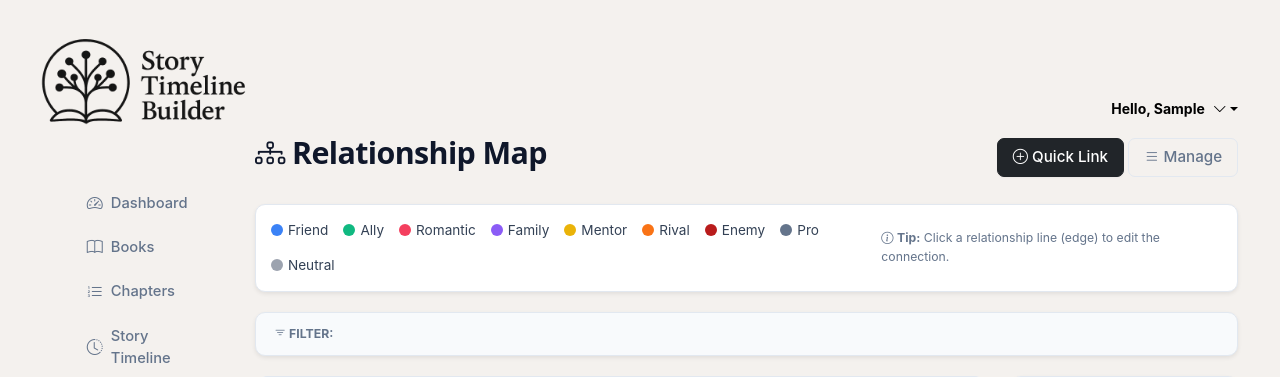
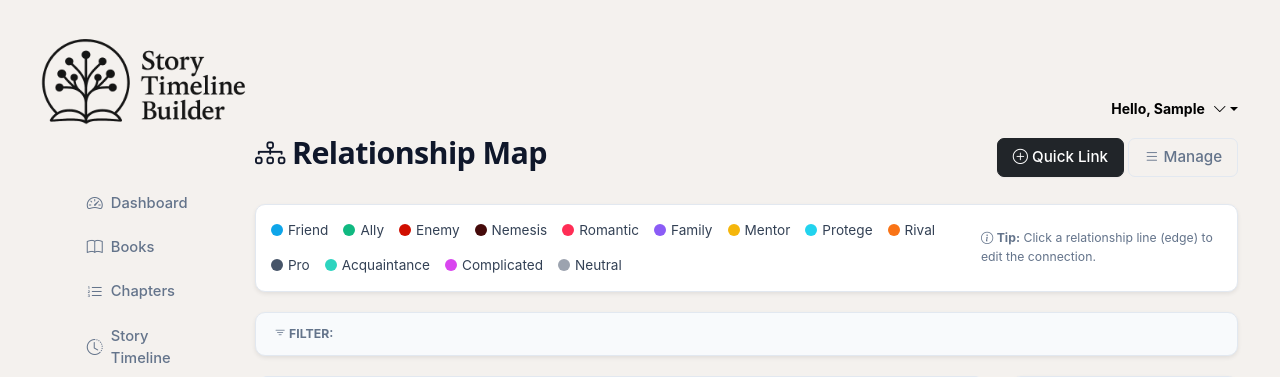
Before and after one commit to denmurray10/Story-timeline-builder, a Django app: page /relationships/map/ in a window 1280 px wide. Shown: the top 377 px of the page. Run offline with Django 5.2, Linux system fonts and the light colour scheme; the visitor is signed in with stand-in values (Sample User, id 1); data that the repository does not hold is empty; some libraries are stand-ins or nearby versions.

Commit message:
Updated colour pallete of the Relationship map

```diff
--- a/templates/timeline/relationship_map.html
+++ b/templates/timeline/relationship_map.html
@@ -176,28 +176,40 @@
 <div class="map-controls shadow-sm">
     <div class="legend">
         <div class="legend-item">
-            <div class="legend-color" style="background: #3b82f6;"></div> Friend
+            <div class="legend-color" style="background: #0ea5e9;"></div> Friend
         </div>
         <div class="legend-item">
             <div class="legend-color" style="background: #10b981;"></div> Ally
         </div>
         <div class="legend-item">
-            <div class="legend-color" style="background: #f43f5e;"></div> Romantic
+            <div class="legend-color" style="background: #d00e00;"></div> Enemy
+        </div>
+        <div class="legend-item">
+            <div class="legend-color" style="background: #450a0a;"></div> Nemesis
+        </div>
+        <div class="legend-item">
+            <div class="legend-color" style="background: #ff2d55;"></div> Romantic
         </div>
         <div class="legend-item">
             <div class="legend-color" style="background: #8b5cf6;"></div> Family
         </div>
         <div class="legend-item">
-            <div class="legend-color" style="background: #eab308;"></div> Mentor
+            <div class="legend-color" style="background: #f5b60b;"></div> Mentor
+        </div>
+        <div class="legend-item">
+            <div class="legend-color" style="background: #22d3ee;"></div> Protege
         </div>
         <div class="legend-item">
             <div class="legend-color" style="background: #f97316;"></div> Rival
         </div>
         <div class="legend-item">
-            <div class="legend-color" style="background: #b91c1c;"></div> Enemy
+            <div class="legend-color" style="background: #475569;"></div> Pro
         </div>
         <div class="legend-item">
-            <div class="legend-color" style="background: #64748b;"></div> Pro
+            <div class="legend-color" style="background: #2dd4bf;"></div> Acquaintance
+        </div>
+        <div class="legend-item">
+            <div class="legend-color" style="background: #d946ef;"></div> Complicated
         </div>
         <div class="legend-item">
             <div class="legend-color" style="background: #9ca3af;"></div> Neutral
@@ -278,11 +290,15 @@
                                                 <option value="friend">Friend</option>
                                                 <option value="ally">Ally</option>
                                                 <option value="enemy">Enemy</option>
+                                                <option value="nemesis">Nemesis</option>
                                                 <option value="romantic">Romantic</option>
                                                 <option value="family">Family</option>
                                                 <option value="mentor">Mentor</option>
+                                                <option value="protege">Protege / Apprentice</option>
                                                 <option value="rival">Rival</option>
                                                 <option value="professional">Professional</option>
+                                                <option value="acquaintance">Acquaintance</option>
+                                                <option value="complicated">Complicated / Ambiguous</option>
                                                 <option value="neutral">Neutral</option>
                                             </select>
                                         </div>
@@ -506,11 +522,15 @@
                                 <option value="friend">Friend</option>
                                 <option value="ally">Ally</option>
                                 <option value="enemy">Enemy</option>
+                                <option value="nemesis">Nemesis</option>
                                 <option value="romantic">Romantic</option>
                                 <option value="family">Family</option>
+                                <option value="mentor">Mentor</option>
+                                <option value="protege">Protege</option>
                                 <option value="professional">Professional</option>
                                 <option value="rival">Rival</option>
-                                <option value="mentor">Mentor</option>
+                                <option value="acquaintance">Acquaintance</option>
+                                <option value="complicated">Complicated</option>
                                 <option value="neutral">Neutral</option>
                             </select>
                         </div>
--- a/timeline/models.py
+++ b/timeline/models.py
@@ -518,7 +518,11 @@ class CharacterRelationship(models.Model):
         ('family', 'Family'),
         ('rival', 'Rival'),
         ('mentor', 'Mentor'),
+        ('protege', 'Protege / Apprentice'),
         ('professional', 'Professional'),
+        ('acquaintance', 'Acquaintance'),
+        ('complicated', 'Complicated / Ambiguous'),
+        ('nemesis', 'Nemesis'),
         ('neutral', 'Neutral'),
     ]
 
--- a/timeline/views.py
+++ b/timeline/views.py
@@ -756,14 +756,19 @@ def api_relationship_data(request):
         width = max(1, rel.strength / 2)
 
         # Style based on type
-        color = '#94a3b8' # Gray (Default)
-        if rel.relationship_type == 'romantic': color = '#f43f5e' # Rose
-        elif rel.relationship_type == 'enemy': color = '#ef4444' # Red
-        elif rel.relationship_type == 'rival': color = '#f59e0b' # Amber/Orange
-        elif rel.relationship_type == 'ally': color = '#10b981' # Emerald
-        elif rel.relationship_type == 'friend': color = '#0ea5e9' # Sky Blue
-        elif rel.relationship_type == 'mentor': color = '#8b5cf6' # Violet
-        elif rel.relationship_type == 'family': color = '#ec4899' # Pink
+        color = '#94a3b8'  # Gray (Default)
+        if rel.relationship_type == 'romantic': color = '#ff2d55'
+        elif rel.relationship_type == 'enemy': color = '#d00e00'
+        elif rel.relationship_type == 'nemesis': color = '#450a0a'
+        elif rel.relationship_type == 'rival': color = '#f97316'
+        elif rel.relationship_type == 'ally': color = '#10b981'
+        elif rel.relationship_type == 'friend': color = '#0ea5e9'
+        elif rel.relationship_type == 'mentor': color = '#f5b60b'
+        elif rel.relationship_type == 'protege': color = '#22d3ee'
+        elif rel.relationship_type == 'family': color = '#8b5cf6'
+        elif rel.relationship_type == 'professional': color = '#475569'
+        elif rel.relationship_type == 'acquaintance': color = '#2dd4bf'
+        elif rel.relationship_type == 'complicated': color = '#d946ef'
 
         edges.append({
             'id': rel.id,
@@ -2509,7 +2514,7 @@ def _perform_relationship_analysis(char_a, char_b, book, interaction_summaries,
 
     Return Relationship JSON:
     {{
-        "type": "...",  (friend, ally, enemy, romantic, family, professional, rival, mentor, neutral)
+        "type": "...",  (friend, ally, enemy, nemesis, romantic, family, professional, rival, mentor, protege, acquaintance, complicated, neutral)
         "description": "...", (Detailed narrative summary)
         "strength": 5, (1-10)
         "trust_level": 5, (1-10)
```
Also changed, not shown: timeline/migrations/0028_alter_characterrelationship_relationship_type.py (added).
